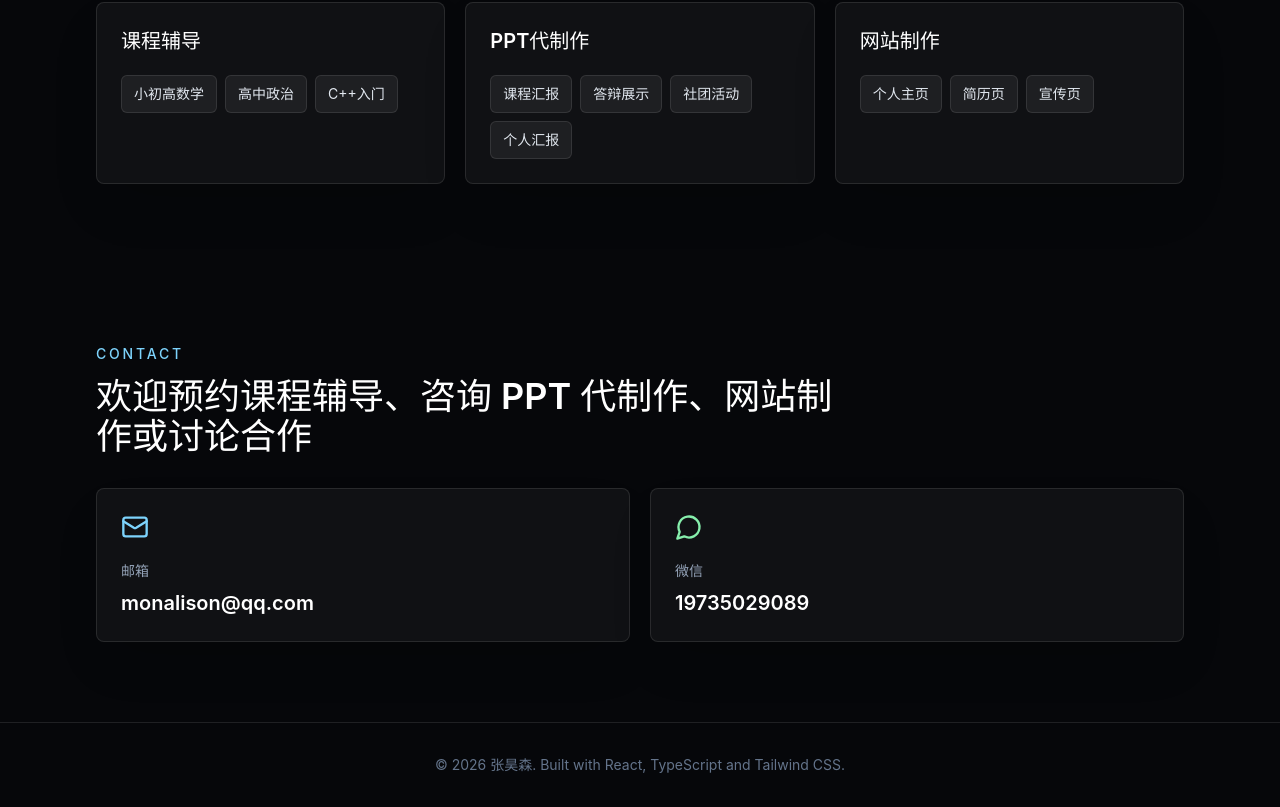
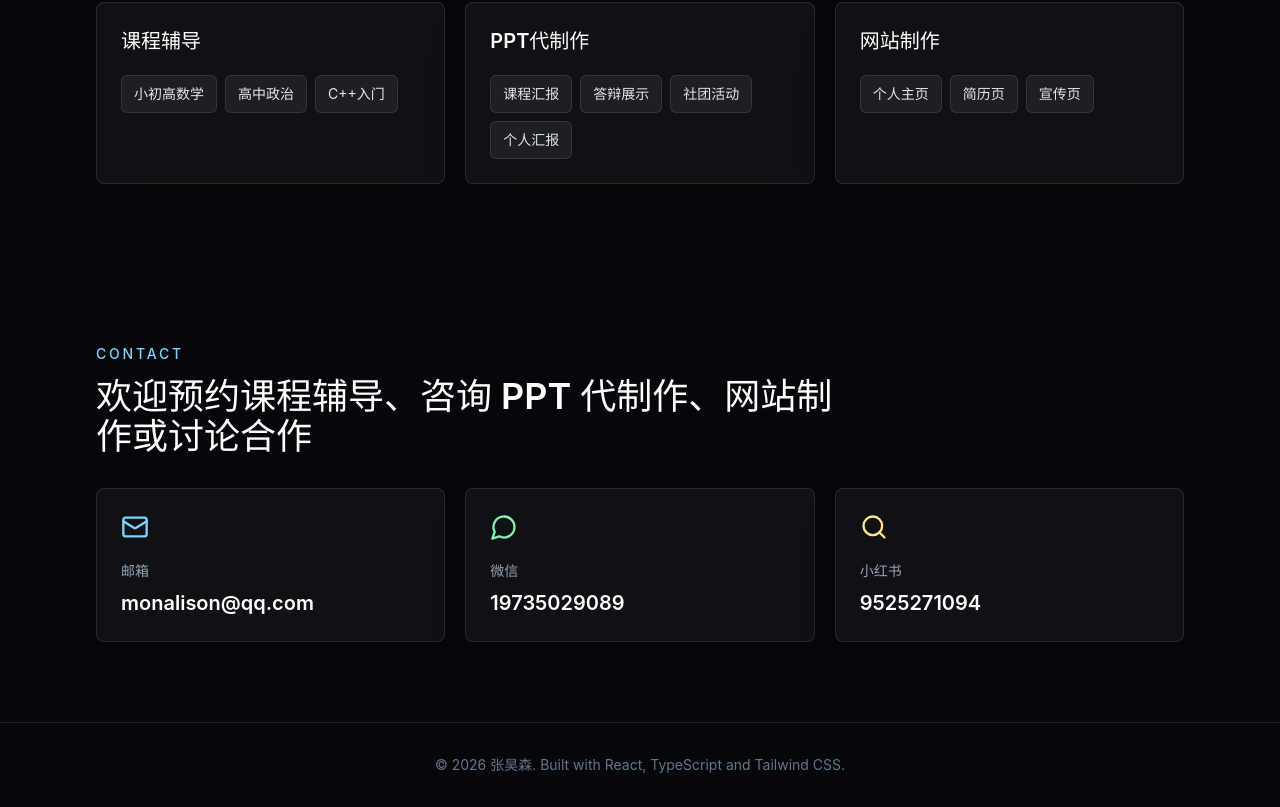
Before and after one commit to Mona1207/mydress, a React (Vite) app: page / in a window 1280 px wide. Shown: the part 5107-5914 px from the top of the page. Built offline with nearby package versions, Linux system fonts and the light colour scheme.

Commit message:
feat: show xiaohongshu contact on website

```diff
--- a/src/App.tsx
+++ b/src/App.tsx
@@ -8,11 +8,12 @@ import {
   MessageCircle,
   MonitorSmartphone,
   Presentation,
+  Search,
   Sparkles,
 } from 'lucide-react';
 import Section from './components/Section';
 import ServiceCard from './components/ServiceCard';
-import { CONTACT_EMAIL, CONTACT_WECHAT } from './lib/profile';
+import { CONTACT_EMAIL, CONTACT_WECHAT, CONTACT_XIAOHONGSHU } from './lib/profile';
 
 const navItems = [
   { label: '介绍', href: '#about' },
@@ -345,7 +346,7 @@ function App() {
       </Section>
 
       <Section id="contact" eyebrow="Contact" title="欢迎预约课程辅导、咨询 PPT 代制作、网站制作或讨论合作">
-        <div className="grid gap-5 md:grid-cols-2">
+        <div className="grid gap-5 md:grid-cols-3">
           <a href={`mailto:${CONTACT_EMAIL}`} className="panel group">
             <Mail className="mb-5 h-7 w-7 text-accent-cyan" />
             <p className="text-sm text-slate-400">邮箱</p>
@@ -355,6 +356,11 @@ function App() {
             <MessageCircle className="mb-5 h-7 w-7 text-accent-green" />
             <p className="text-sm text-slate-400">微信</p>
             <p className="mt-2 text-xl font-semibold text-white">{CONTACT_WECHAT}</p>
+          </div>
+          <div className="panel">
+            <Search className="mb-5 h-7 w-7 text-accent-gold" />
+            <p className="text-sm text-slate-400">小红书</p>
+            <p className="mt-2 text-xl font-semibold text-white">{CONTACT_XIAOHONGSHU}</p>
           </div>
         </div>
       </Section>
```
